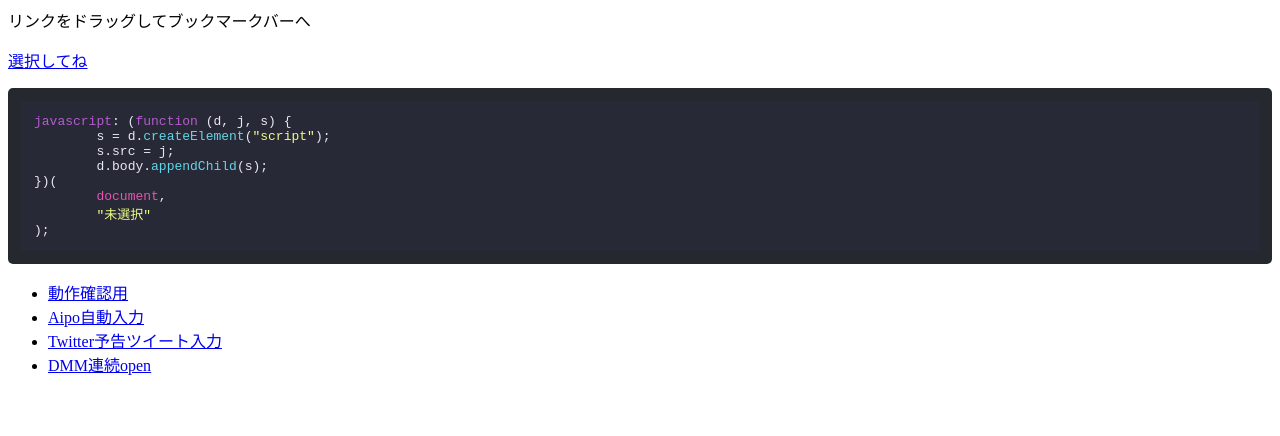
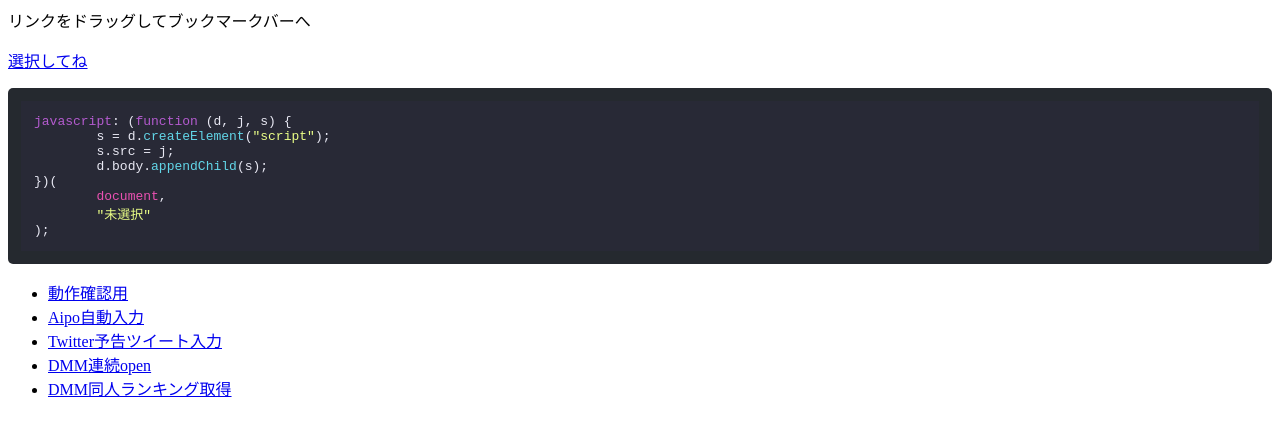
Before and after one commit to yoshinonosato/yoshinonosato.github.io, a plain HTML site: page bookmarklet/index.html in a window 1280 px wide. Drawn offline with nearby package versions, Linux system fonts and the light colour scheme.

Commit message:
index上げ忘れました

```diff
--- a/bookmarklet/index.html
+++ b/bookmarklet/index.html
@@ -19,6 +19,7 @@
 					{filename: "aipo.js", description: "Aipo自動入力"},
 					{filename: "twitter_schedule_tweet.js", description: "Twitter予告ツイート入力"},
 					{filename: "dmm_opener.js", description: "DMM連続open"},
+					{filename: "dmm_doujin_ranking.js", description: "DMM同人ランキング取得"},
 				];
 				for (let index = 0; index < list_data.length; index++) {
 					const element = list_data[index];
```
